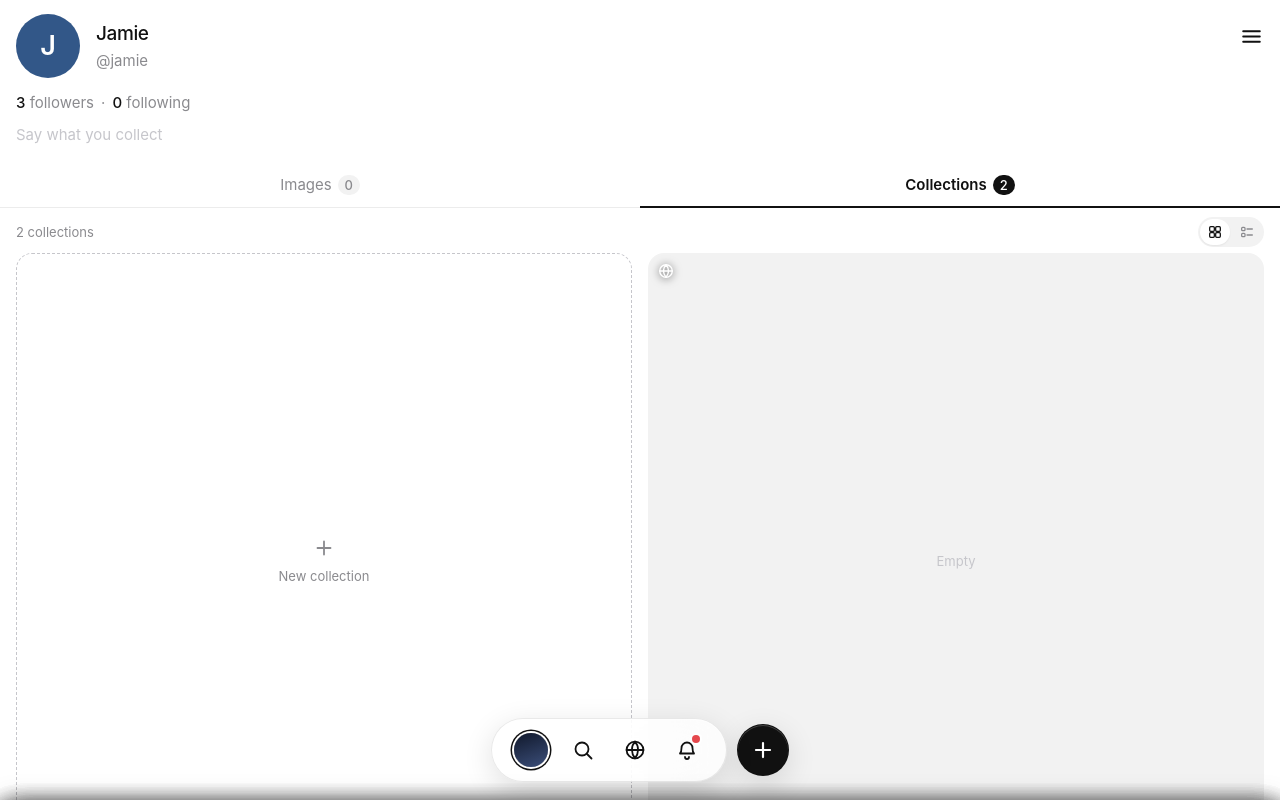
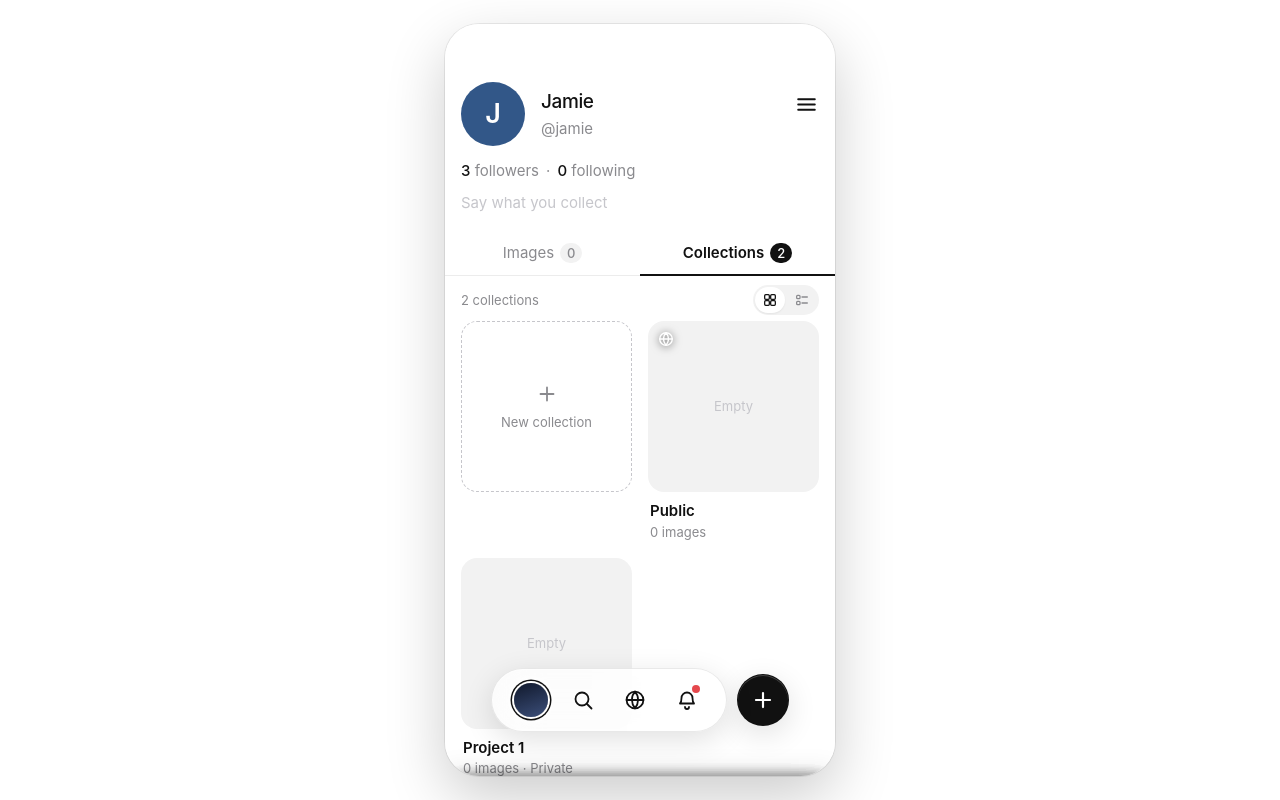
Before and after one commit to sungwon-jeong/ari-prototypes, a plain HTML site: page ari.html in a window 1280 px wide. Drawn offline with Linux system fonts and the light colour scheme.

Commit message:
Add files via upload

```diff
--- a/ari.html
+++ b/ari.html
@@ -42,12 +42,41 @@
   --r-pill:999px; --r-sm:6px; --r-md:12px; --r-lg:16px;   /* 16, because the September alerts card is 16 */
   /* Not a corner — the hand-drawn loop in the first-run lesson. */
   --r-loop:60% 40% 55% 45% / 45% 55% 45% 55%;
-  --r-card:12px;
+  --r-card:12px; --r-phone:34px;
   --shadow-float:0 8px 30px rgba(0,0,0,.12);
-  --safeT:env(safe-area-inset-top); --safeB:env(safe-area-inset-bottom);
+  /* A floor, so nothing ever sits flush against the edge. On a phone the
+     browser's own chrome usually fills these; when it hides itself, or the
+     app is on the home screen, this is what stands in. */
+  --safeT:max(env(safe-area-inset-top), 8px);
+  --safeB:max(env(safe-area-inset-bottom), 8px);
 }
 *{margin:0;padding:0;box-sizing:border-box;-webkit-tap-highlight-color:transparent}
 html,body{height:100%;overscroll-behavior:none}
+/* Every screen, sheet, bar and toast here is position:fixed, which means the
+   browser window. On a phone that is exactly right. On a desktop it stretches
+   an app built for 390px across a monitor.
+   A transform on an ancestor makes it the containing block for the fixed
+   things inside it, so one line moves all nine layers into the frame without
+   touching any of them.
+   Translate only, never scale: a mark is stored from the difference between a
+   pointer coordinate and the picture's rect, and scaling the two apart puts
+   the pin somewhere the finger was not. */
+/* Every child of it is fixed, so on a phone it has no height of its own.
+   Nothing measures it, but a box of zero pixels is a thing waiting to be
+   measured by mistake. */
+#phone{height:100%}
+@media (min-width:760px) and (min-height:560px){
+  body{background:var(--surface);display:flex;align-items:center;justify-content:center}
+  /* Inside the frame there is no status bar and no home indicator, so the
+     two values every screen already reads are set to what a phone would have
+     given them. Nothing else changes: the screens were always spacing
+     themselves off these. */
+  #phone{--safeT:44px; --safeB:26px;
+    position:relative;transform:translateZ(0);
+    width:390px;height:min(844px, calc(100vh - 48px));
+    overflow:hidden;border-radius:var(--r-phone);background:var(--bg);
+    box-shadow:0 22px 60px rgba(0,0,0,.20), 0 0 0 1px var(--line)}
+}
 body{background:var(--bg);color:var(--ink);overflow:hidden;
   font-family:-apple-system,"SF Pro Text",Inter,"Helvetica Neue",sans-serif;
   -webkit-font-smoothing:antialiased;touch-action:manipulation;font-size:var(--t3);line-height:1.45}
@@ -718,6 +747,7 @@ body.sheeted .toast.on{transform:translateX(-50%) translateY(0)}
 </style>
 </head>
 <body>
+<div id="phone">
 
 <!-- ══ YOU ════════════════════════════════════════════════
      The screen you land on is your own page — the same block a visitor
@@ -951,9 +981,10 @@ body.sheeted .toast.on{transform:translateX(-50%) translateY(0)}
   <div id="imp-rows"></div>
 </div>
 
-  <div class="srow" onclick="newCollection()" style="color:var(--soft)">＋ New collection</div>
-</div>
-
+<!-- A row and a closing tag left behind by a sheet that was taken out. Body
+     absorbed the stray </div> and nothing looked wrong, until the app was put
+     inside a frame and that tag closed the frame two thirds of the way down
+     the file — every sheet after it fell outside. -->
 <div class="sheet" id="sheet-collmenu">
   <div class="grab"></div><div class="sh" id="cm-h">Collection</div>
   <div id="cm-people"></div>
@@ -1080,7 +1111,7 @@ body.sheeted .toast.on{transform:translateX(-50%) translateY(0)}
   <div class="grab"></div><div class="sh">About ari</div>
   <div class="sp">A place to keep what you noticed, and to say what you noticed in it.<br><br>
     Private beta · prototype build.<br>
-    <span style="color:var(--faint)">Build 1 Sep 22:11 · <span id="ab-who"></span></span></div>
+    <span style="color:var(--faint)">Build 1 Sep 23:27 · <span id="ab-who"></span></span></div>
 </div>
 
 <div class="sheet" id="sheet-confirm">
@@ -3707,5 +3738,6 @@ addEventListener('popstate', e=>{
   go('s-library');
 })();
 </script>
+</div>
 </body>
 </html>
```
